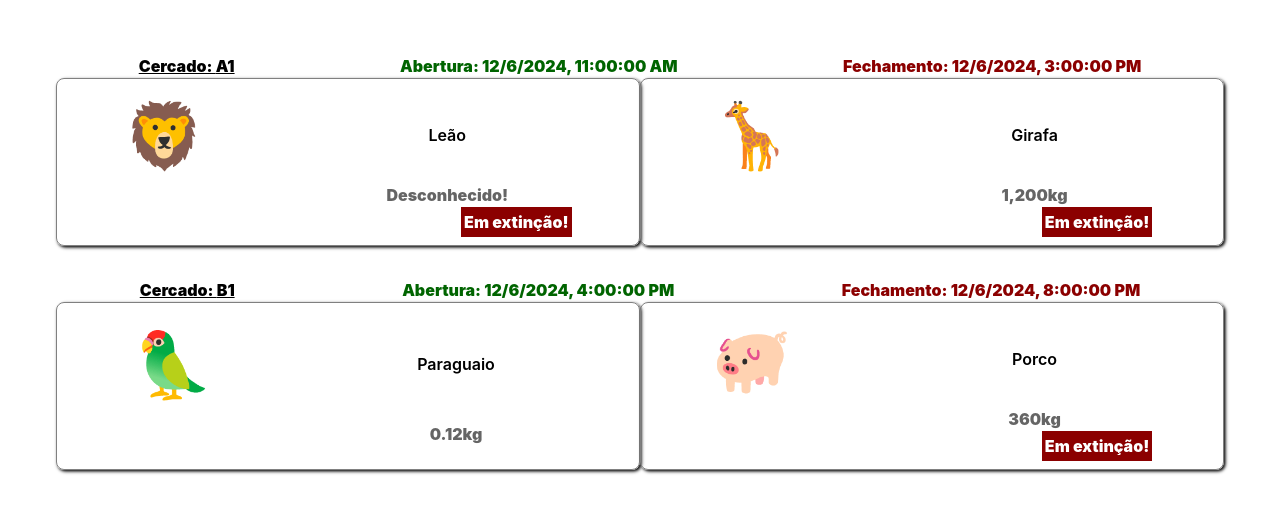
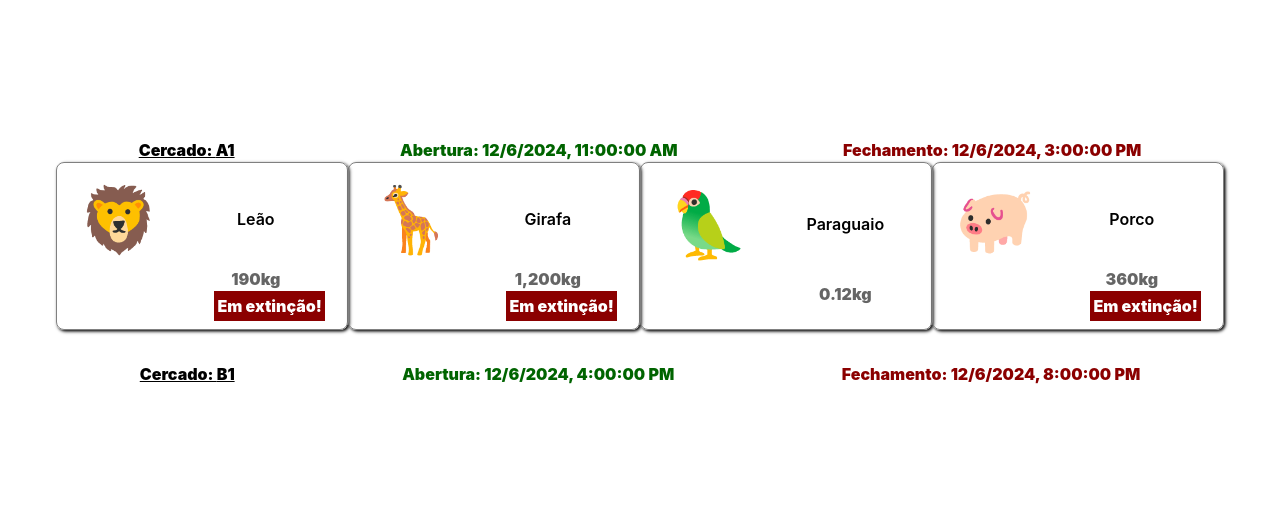
Before and after one commit to ufjf-dcc207/ufjf-dcc207-2024-3-a-atv03-BrenoRMachado, a React (Vite) app: page / in a window 1280 px wide. Shown: the part 138-650 px from the top of the page. Built offline with nearby package versions, Linux system fonts and the light colour scheme.

Commit message:
extrai os dados e desenha vetor

```diff
--- a/src/App.tsx
+++ b/src/App.tsx
@@ -3,16 +3,29 @@ import Animal from "./Animal";
 import Exibicao from "./Exibicao";
 import { ReactNode } from "react";
 
+type AnimaisTupleType = [string, string, number,boolean]
+const ANIMAIS: AnimaisTupleType[] = [
+    ["🦁","Leão",190.0,  true],
+    ["🦒","Girafa",1200, true],
+    ["🦜","Paraguaio",0.12, false],
+    ["🐖","Porco" ,360, true],
+];
+
 function App() {
-  const exA1: ReactNode[] = [
-    <Animal icone="🦁" nome="Leão" peso={-1} extincao />,
-    <Animal icone="🦒" nome="Girafa" peso={1200} extincao />,
-  ];
-  const exB2: ReactNode[] = [
-    <Animal icone="🦜" nome="Paraguaio" peso={0.12} />,
-    <Animal icone="🐖" nome = "Porco" peso={360} extincao />,
-
-  ];
+  const exA1: ReactNode[] = [];
+  const exB2: ReactNode[] = [];
+  for(let i = 0 ; i< ANIMAIS.length; i++)
+  {
+    exA1.push(
+      <Animal
+      key={ANIMAIS[i][1]}
+      icone={ANIMAIS[i][0]}
+      nome={ANIMAIS[i][1]}
+      peso={ANIMAIS[i][2]}
+      extincao={ANIMAIS[i][3]}
+      />
+    );
+  }
   return (
     <div className="app">
       <Exibicao
```
